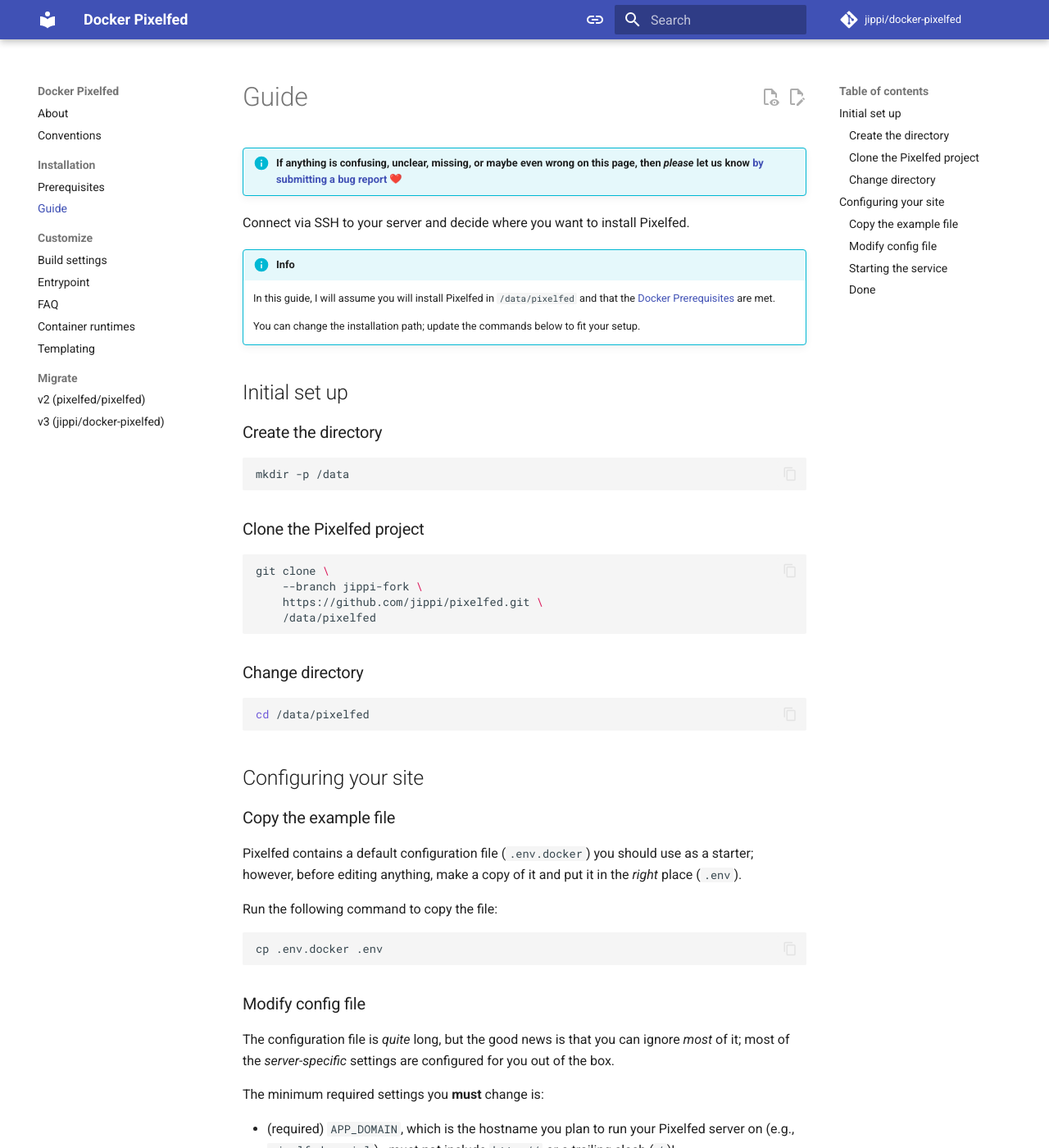
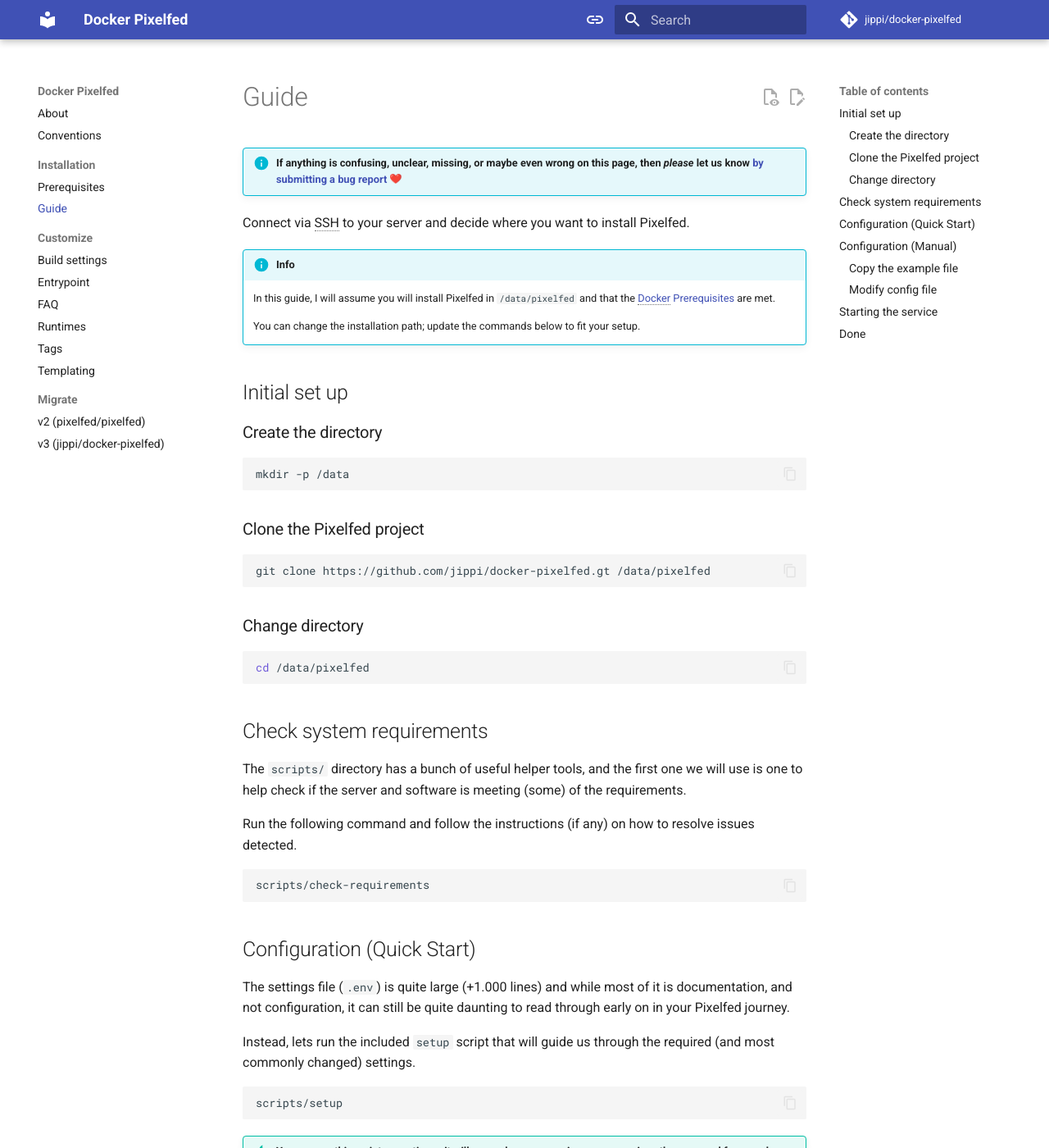
Before and after one commit to jippi/docker-pixelfed, an MkDocs documentation site: the page built from docs/installation/guide.md, in a window 1280 px wide and 1400 px high. Shown: the whole window at 82% size. Built offline with MkDocs 1.6.1 and Material for MkDocs 9.7.7, drawn with Linux system fonts in a browser that asks for light colours; emoji names are drawn with the system emoji font; comment, search, counter and statistics services are not loaded; some of the changed text lies outside the part shown.

Commit message:
docs: expand and improve coverage

````diff
--- a/.markdownlint.yml
+++ b/.markdownlint.yml
@@ -4,3 +4,4 @@
 MD046: false
 MD051: false
 MD007: false
+MD041: false
--- a/docs/customize/runtimes.md
+++ b/docs/customize/runtimes.md
@@ -1,8 +1,8 @@
-# Container runtimes
+# Runtimes
 
 !!! info "If anything is confusing, unclear, missing, or maybe even wrong on this page, then *please* let us know [by submitting a bug report](https://github.com/jippi/docker-pixelfed/issues/new) :heart:"
 
-The Pixelfed Dockerfile support multiple target *runtimes* ([Apache](#apache) and [Nginx + FPM](#nginx-fpm).
+The Pixelfed Dockerfile support multiple target *runtimes* ([Apache](#apache) and [Nginx + FPM](#nginx-fpm).)
 
 You can consider a *runtime* target as individual Dockerfiles, but instead, all of them are built from the same optimized Dockerfile, sharing +90% of their configuration and packages.
 
--- a/docs/installation/index.md
+++ b/docs/installation/guide.md
@@ -21,10 +21,7 @@
 ### Clone the Pixelfed project
 
 ```bash
-git clone \
-    --branch jippi-fork \
-    https://github.com/jippi/pixelfed.git \
-    /data/pixelfed
+git clone https://github.com/jippi/docker-pixelfed.gt /data/pixelfed
 ```
 
 ### Change directory
@@ -33,9 +30,33 @@
 cd /data/pixelfed
 ```
 
-## Configuring your site
+## Check system requirements
+
+The `scripts/` directory has a bunch of useful helper tools, and the first one we will use is one to help check if the server and software is meeting (some) of the requirements.
+
+Run the following command and follow the instructions (if any) on how to resolve issues detected.
+
+```bash
+scripts/check-requirements
+```
+
+## Configuration (Quick Start)
+
+The settings file (`.env`) is quite large (+1.000 lines) and while most of it is documentation, and not configuration, it can still be quite daunting to read through early on in your Pixelfed journey.
+
+Instead, lets run the included `setup` script that will guide us through the required (and most commonly changed) settings.
+
+```bash
+scripts/setup
+```
+
+!!! tip "You can run this script many times, it will remember your previous answers since they are read from, and written to, the `.env` configuration file"
+
+## Configuration (Manual)
 
 ### Copy the example file
+
+!!! warning "If you used the [Quick Start](#configuration-quick-start), skip this step, otherwise your changes will be lost"
 
 Pixelfed contains a default configuration file (`.env.docker`) you should use as a starter; however, before editing anything, make a copy of it and put it in the *right* place (`.env`).
 
@@ -46,6 +67,8 @@
 ```
 
 ### Modify config file
+
+!!! tip "If you used the [Quick Start](#configuration-quick-start), some of these steps has already been made for you"
 
 The configuration file is *quite* long, but the good news is that you can ignore *most* of it; most of the *server-specific* settings are configured for you out of the box.
 
@@ -70,7 +93,7 @@
 * `Database` (except for `DB_PASSWORD`)
 * `One-time setup tasks`
 
-### Starting the service
+## Starting the service
 
 With everything in place and (hopefully) well-configured, we can now go ahead and start our services by running:
 
@@ -90,7 +113,7 @@
 
 If you only care about specific containers, you can add them to the end of the command like this `docker-compose logs web worker proxy.`
 
-### Done
+## Done
 
 You made it to the end of the installation tutorial and *hopefully* you have fully functional Pixelfed instance.
 
--- a/docs/stylesheets/extra.css
+++ b/docs/stylesheets/extra.css
@@ -1,3 +1,11 @@
+.md-tooltip {
+    top: inherit;
+    left: inherit;
+    position: absolute;
+    margin-left: 12px;
+    margin-top: 7px;
+}
+
 .md-typeset h3 .admonition {
     display: inline-flex;
     margin: 0;
--- a/mkdocs.yml
+++ b/mkdocs.yml
@@ -13,11 +13,14 @@
   - conventions.md
   - Installation:
       - installation/prerequisites.md
-      - installation/index.md
+      - installation/guide.md
   - ...
 
 extra_css:
   - stylesheets/extra.css
+
+watch:
+  - docs-customization/includes
 
 # Hooks
 hooks:
@@ -35,6 +38,7 @@
   name: material
   # custom_dir: docs-customization/overrides
   features:
+    - content.tooltips
     - content.action.edit
     - content.action.view
     - content.code.annotate
@@ -100,7 +104,9 @@
       repo: docker-pixelfed
   - pymdownx.mark
   - pymdownx.smartsymbols
-  - pymdownx.snippets
+  - pymdownx.snippets:
+      auto_append:
+        - docs-customization/includes/abbreviations.md
   - pymdownx.superfences:
       custom_fences:
         - name: mermaid
````
Also changed, not shown: docs-customization/includes/abbreviations.md (added, +19 -0 lines), docs/customize/tags.md (added, +88 -0 lines), docs/migrate/v2.0.md (+1 -1 lines), 1 other file.
